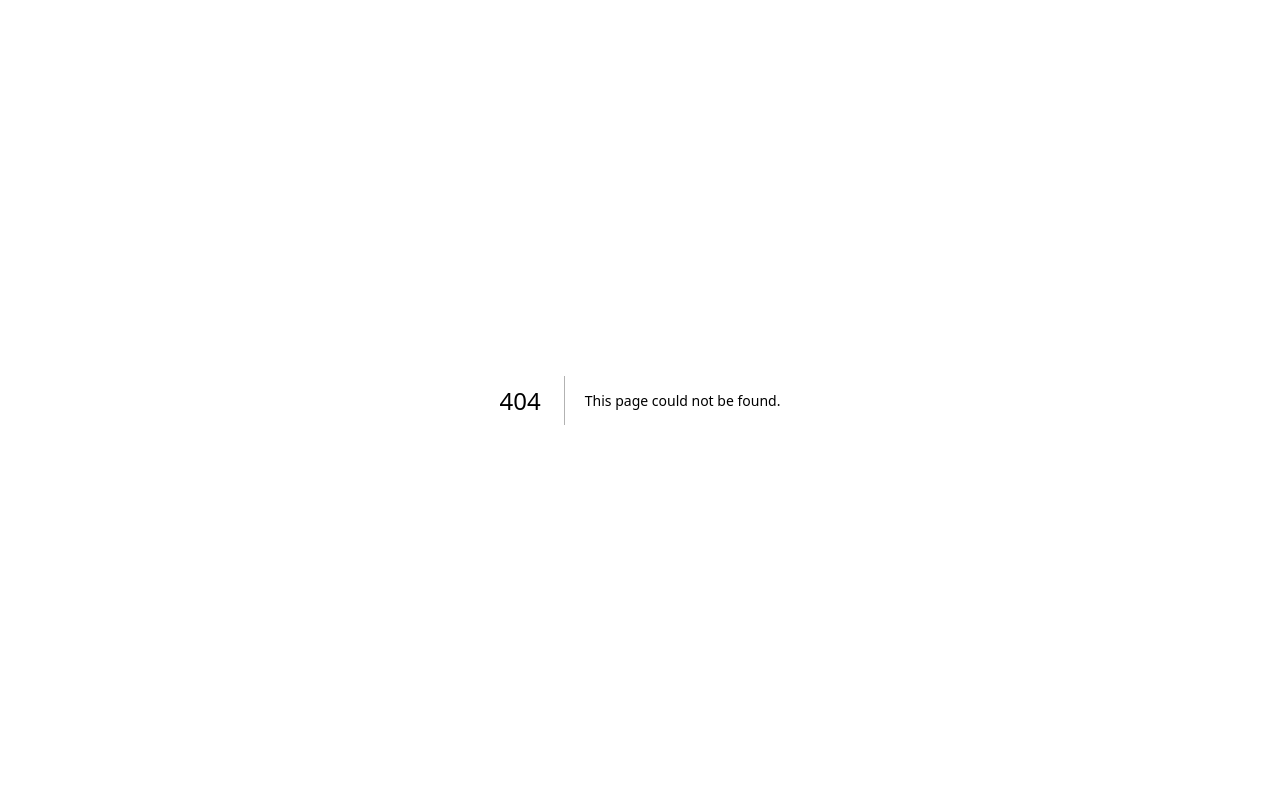
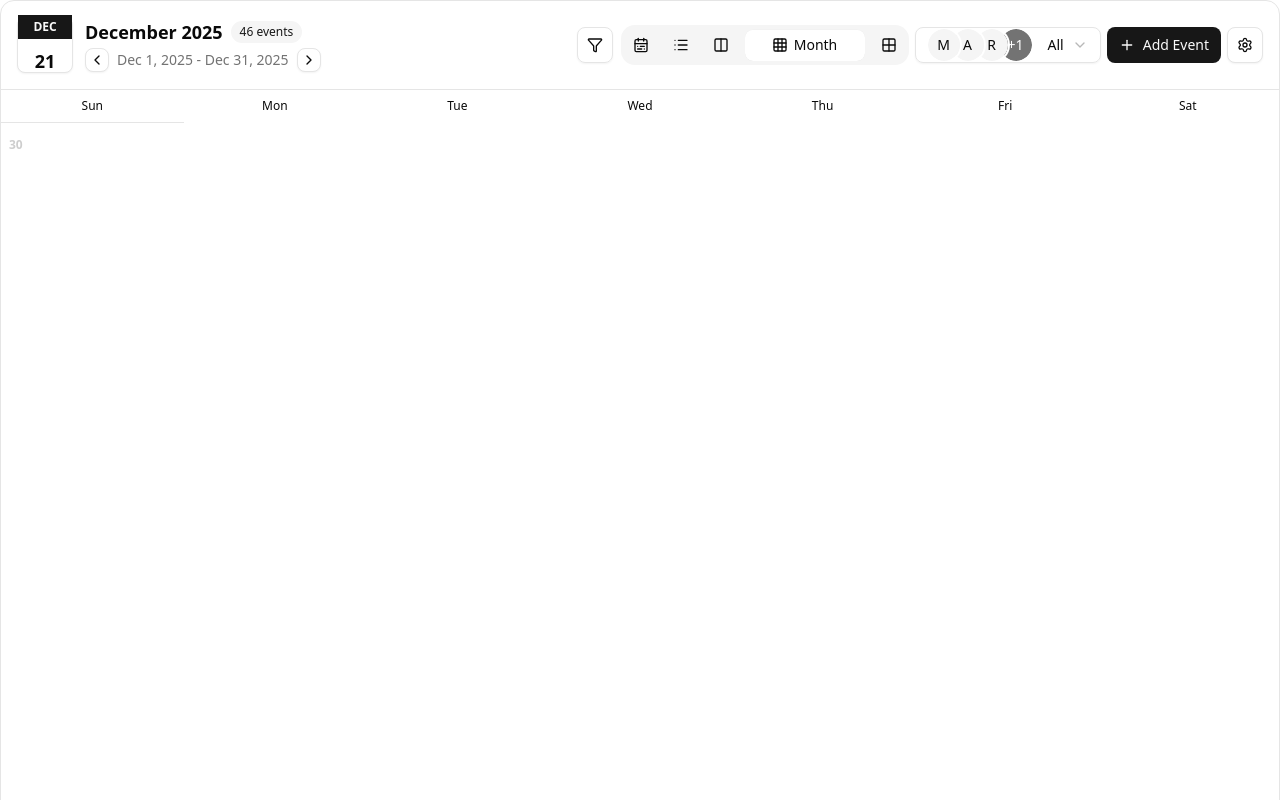
Before and after one commit to Swahjak/kynite, a Next.js app: page /calendar in a window 1280 px wide. Before the commit this address had no page. Shown: the top 800 px of the page. Built offline with nearby package versions, Linux system fonts and the light colour scheme.

Commit message:
feat: add calendar demo page

```diff
--- /dev/null
+++ b/src/app/calendar/page.tsx
@@ -0,0 +1,9 @@
+import { Calendar } from "@/components/calendar/calendar";
+
+export default function CalendarPage() {
+  return (
+    <main className="bg-background min-h-screen">
+      <Calendar />
+    </main>
+  );
+}
```
